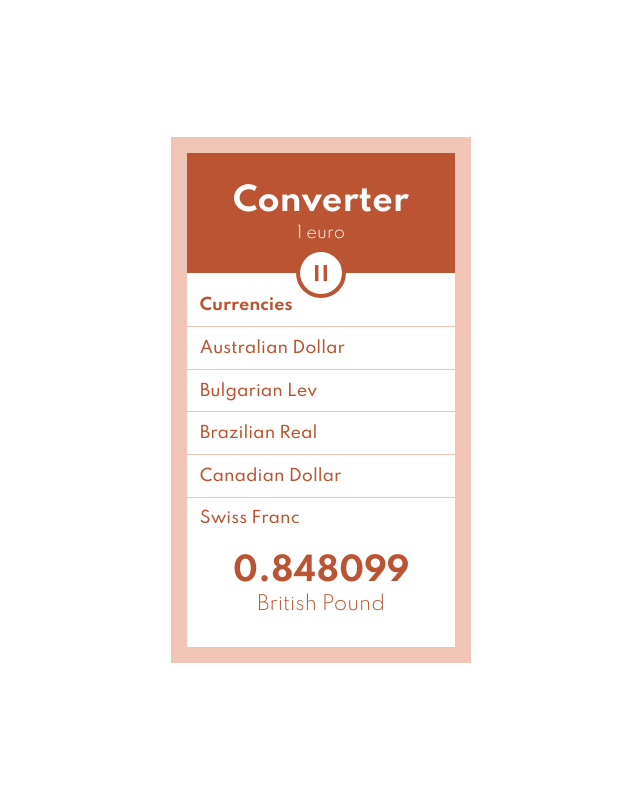
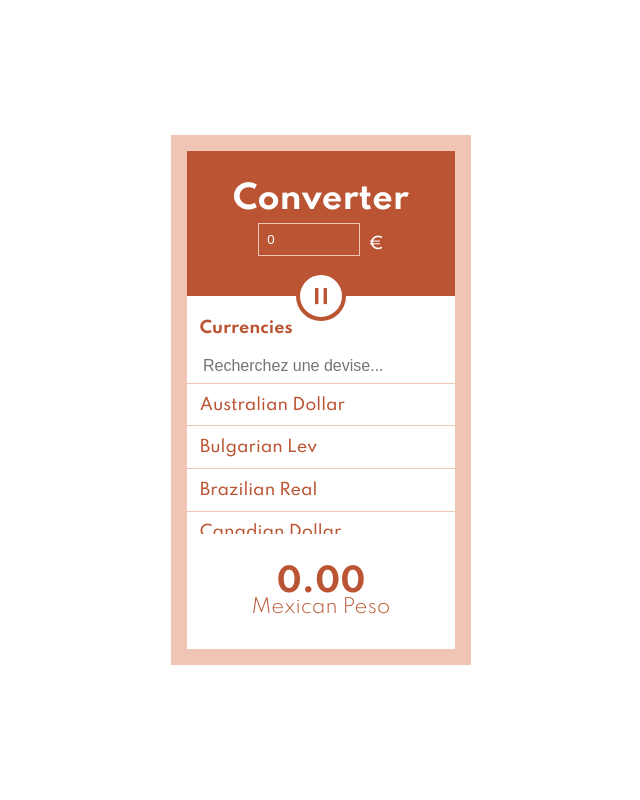
Before and after one commit to DamienCourcoux/Converter, a React app: page / in a window 1280 px wide. Shown: the whole page, without its empty margins (319-959 px from the left). Built offline with nearby package versions, Linux system fonts and the light colour scheme.

Commit message:
fin converter

```diff
--- a/package.json
+++ b/package.json
@@ -49,6 +49,7 @@
   "dependencies": {
     "prop-types": "^15.7.2",
     "react": "^17.0.2",
+    "react-countup": "^6.0.0",
     "react-dom": "^17.0.2"
   }
 }
--- a/src/components/App/index.js
+++ b/src/components/App/index.js
@@ -18,17 +18,42 @@ class App extends React.Component {
 
     this.state = {
       isCurrenciesListOpen: true,
-      baseAmount: 1,
-      selectedCurrency: 'British Pound',
+      baseAmount: 0,
+      selectedCurrency: 'Mexican Peso',
+      searchValue: '',
     };
 
     this.handleToggleClick = this.handleToggleClick.bind(this);
     this.handleClickToCurrency = this.handleClickToCurrency.bind(this);
+    this.handleSearchChange = this.handleSearchChange.bind(this);
+    this.handleConverterChange = this.handleConverterChange.bind(this);
   }
 
-  handleClickToCurrency(event) {
+  componentDidMount() {
+    document.title = `Conversion de euro vers ${this.state.selectedCurrency}`;
+  }
+
+  componentDidUpdate(prepProps, prevState) {
+    if (prevState.selectedCurrency !== this.state.selectedCurrency) {
+      document.title = `Conversion de euro vers ${this.state.selectedCurrency}`;
+    }
+  }
+
+  handleConverterChange(event) {
     this.setState({
-      selectedCurrency: event.target.outerText,
+      baseAmount: parseInt(Number(event.target.value), 10),
+    });
+  }
+
+  handleSearchChange(event) {
+    this.setState({
+      searchValue: event.target.value,
+    });
+  }
+
+  handleClickToCurrency(currencySelected) {
+    this.setState({
+      selectedCurrency: currencySelected,
     });
   }
 
@@ -36,6 +61,21 @@ class App extends React.Component {
     this.setState({
       isCurrenciesListOpen: !this.state.isCurrenciesListOpen,
     });
+  }
+
+  getFilteredCurrencies() {
+    if (this.state.searchValue === '') {
+      return currenciesData;
+    }
+
+    const loweredSearch = this.state.searchValue.toLowerCase();
+
+    const filteredCurrencies = currenciesData.filter((currency) => {
+      const loweredCase = currency.name.toLowerCase();
+      return loweredCase.includes(loweredSearch);
+    });
+
+    return filteredCurrencies;
   }
 
   computeResult() {
@@ -58,12 +98,22 @@ class App extends React.Component {
         <Title
           title="Converter"
           description={this.state.baseAmount}
+          converterValue={this.state.baseAmount}
+          setConverterValue={this.handleConverterChange}
         />
         <Toggler
           isCurrenciesListOpen={this.state.isCurrenciesListOpen}
           handleToggleClick={this.handleToggleClick}
         />
-        {this.state.isCurrenciesListOpen && <Currencies title="Currencies" lists={currenciesData} handleClickToCurrency={this.handleClickToCurrency} />}
+        {this.state.isCurrenciesListOpen && (
+          <Currencies
+            title="Currencies"
+            lists={this.getFilteredCurrencies()}
+            handleClickToCurrency={this.handleClickToCurrency}
+            searchValue={this.state.searchValue}
+            setSearchValue={this.handleSearchChange}
+          />
+        )}
         <Result
           price={this.computeResult()}
           money={this.state.selectedCurrency}
--- a/src/components/Currencies/currencies.scss
+++ b/src/components/Currencies/currencies.scss
@@ -2,14 +2,43 @@
 
 .currencies {
   background: vars.$lightColor;
-  height: 250px;
-  overflow-y: scroll;
 
   &__title {
     color: vars.$mainColor;
     font-weight: bold;
     padding: 1.5rem 0.8rem 0.8rem 0.8rem;
+  }
+
+  &__input {
+    width: 100%;
+    padding: 0.5rem 1rem;
+    font-size: 1rem;
+    border: none;
+    background: vars.$lightColor;
+    color: #321005;
     border-bottom: 1px solid vars.$alternativeColor;
+
+    &:hover {
+      background: #ededed;
+    }
+  }
+
+  &__list {
+    height: 150px;
+    overflow-y: scroll;
+
+    &::-webkit-scrollbar {
+      width: 10px;
+    }
+
+    &::-webkit-scrollbar-track {
+      background: #ededed;
+    }
+
+    &::-webkit-scrollbar-thumb {
+      background: vars.$mainColor;
+      height: 50px;
+    }
   }
 
   &__item {
--- a/src/components/Currencies/index.js
+++ b/src/components/Currencies/index.js
@@ -3,11 +3,31 @@ import './currencies.scss';
 import PropTypes from 'prop-types';
 
 // == Composant
-const Currencies = ({ title, lists, handleClickToCurrency }) => (
+const Currencies = ({
+  title, lists, handleClickToCurrency, searchValue, setSearchValue,
+}) => (
   <section className="currencies">
     <h2 className="currencies__title">{ title }</h2>
+    <input
+      value={searchValue}
+      onChange={setSearchValue}
+      className="currencies__input"
+      placeholder="Recherchez une devise..."
+    />
     <ul className="currencies__list">
-      {lists.map((list) => <li key={list.name} className="currencies__item" onClick={handleClickToCurrency}>{ list.name }</li>)}
+      {
+        lists.map((list) => (
+          <li
+            key={list.name}
+            className="currencies__item"
+            onClick={() => {
+              handleClickToCurrency(list.name);
+            }}
+          >
+            { list.name }
+          </li>
+        ))
+      }
     </ul>
   </section>
 );
@@ -22,6 +42,8 @@ Currencies.propTypes = {
     }).isRequired,
   ).isRequired,
   handleClickToCurrency: PropTypes.func.isRequired,
+  searchValue: PropTypes.string.isRequired,
+  setSearchValue: PropTypes.func.isRequired,
 };
 
 // == Export
--- a/src/components/Result/index.js
+++ b/src/components/Result/index.js
@@ -1,11 +1,18 @@
 // == Import
 import './result.scss';
 import PropTypes from 'prop-types';
+import CountUp from 'react-countup';
 
 // == Composant
 const Result = ({ price, money }) => (
   <section className="result">
-    <p className="price">{ price }</p>
+    {/* <p className="price">{ price }</p> */}
+    <CountUp
+      className="price"
+      decimals={2}
+      duration={0.5}
+      end={price}
+    />
     <p className="country">{ money }</p>
   </section>
 );
--- a/src/components/Title/index.js
+++ b/src/components/Title/index.js
@@ -3,21 +3,36 @@ import './title.scss';
 import PropTypes from 'prop-types';
 
 // == Composant
-const Title = ({ title, description }) => (
+const Title = ({
+  title, converterValue, setConverterValue,
+}) => (
   <header className="header">
     <h1 className="header__title">
       { title }
     </h1>
-    <p className="header__desc">
-      { description } euro
-    </p>
+    <div className="header__container">
+      <input
+        value={converterValue}
+        onChange={setConverterValue}
+        className="header__container__desc"
+        placeholder="Montant à convertir en euros"
+        type="number"
+        min="0"
+      />
+      <p className="header__container__symbole">€</p>
+    </div>
+    {/* <p className="">
+      { converterValue } euro
+    </p> */}
   </header>
 );
 
 // == PropTypes
 Title.propTypes = {
   title: PropTypes.string.isRequired,
-  description: PropTypes.number.isRequired,
+  // description: PropTypes.number.isRequired,
+  converterValue: PropTypes.number.isRequired,
+  setConverterValue: PropTypes.func.isRequired,
 };
 
 // == Export
--- a/src/components/Title/title.scss
+++ b/src/components/Title/title.scss
@@ -12,7 +12,25 @@
     margin-bottom: 0.5rem;
   }
 
-  &__desc {
-    font-weight: 300;
+  &__container {
+    display: flex;
+    flex-direction: row;
+    align-items: center;
+    justify-content: center;
+  }
+
+  &__container__desc {
+    color: vars.$lightColor;
+    width: 50%;
+    padding: 0.5rem;
+    background: transparent;
+    border: 1px solid vars.$alternativeColor;
+    margin-bottom: 0.5rem;
+    margin-right: 0.5rem;
+    // box-shadow: inset 0px 0px 5px 2px vars.$mainColor;
+
+    &::placeholder {
+      color: vars.$lightColor;
+    }
   }
 }
```
Also changed, not shown: 1 other file.
